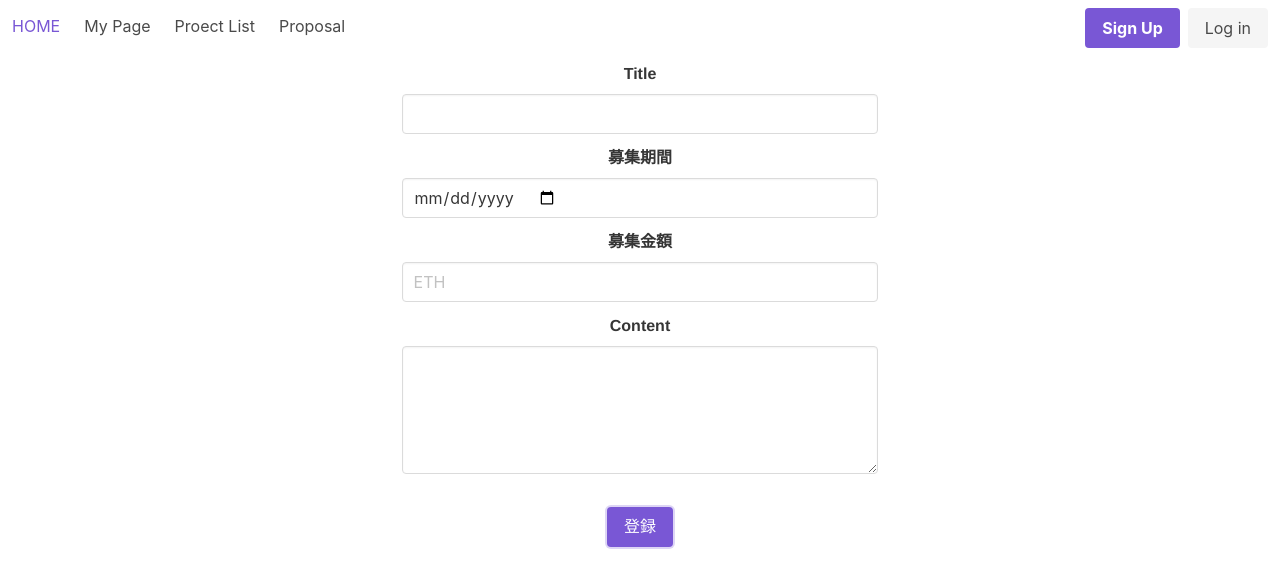
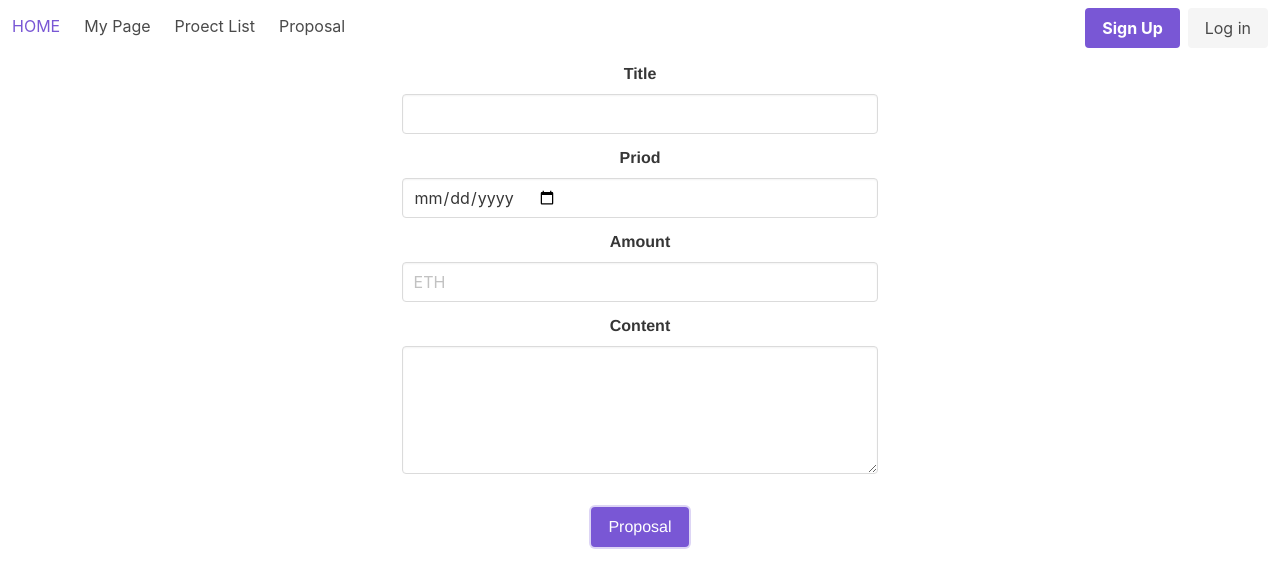
Before and after one commit to HSugioka/Decrypt13, a Vue app: page /proposal in a window 1280 px wide. Shown: the top 588 px of the page. Built offline with nearby package versions, Linux system fonts and the light colour scheme.

Commit message:
proposal
change

```diff
--- a/src/views/Project/Proposal.vue
+++ b/src/views/Project/Proposal.vue
@@ -7,12 +7,12 @@
               <b-input v-model="title"/>
           </b-field>
 
-          <b-field label="募集期間">
+          <b-field label="Priod">
             <b-input v-model="validDate"
               type="date"/>
           </b-field>
 
-          <b-field label="募集金額">
+          <b-field label="Amount">
               <b-input class="money" v-model="sum" type="number" step="0.0000001" placeholder="ETH" />
           </b-field>
 
@@ -21,13 +21,14 @@
           </b-field>
         </section>
 
-        <a class="button is-primary is-focused" @click="sendData">登録</a>
+        <a class="button is-primary is-focused" @click="sendData">Proposal</a>
       </div>
     </template>
   </div>
 </template>
 
 <script>
+
 export default {
   data() {
     return {
@@ -45,6 +46,7 @@ export default {
         this.sum,
         this.content
       );
+      firebase.database().ref().set()
     },
   },
 }
```
Also changed, not shown: src/views/Project/css/ProjectList.scss (line endings or trailing spaces).
